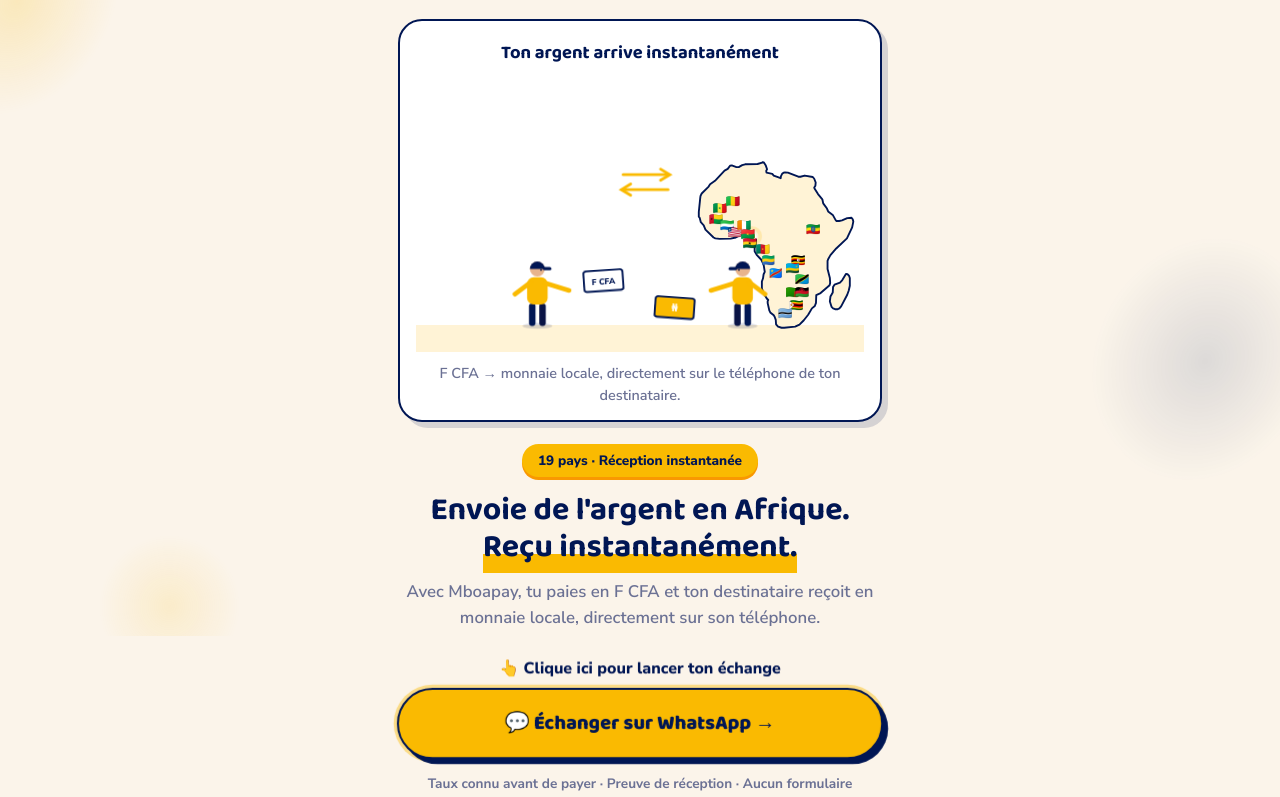
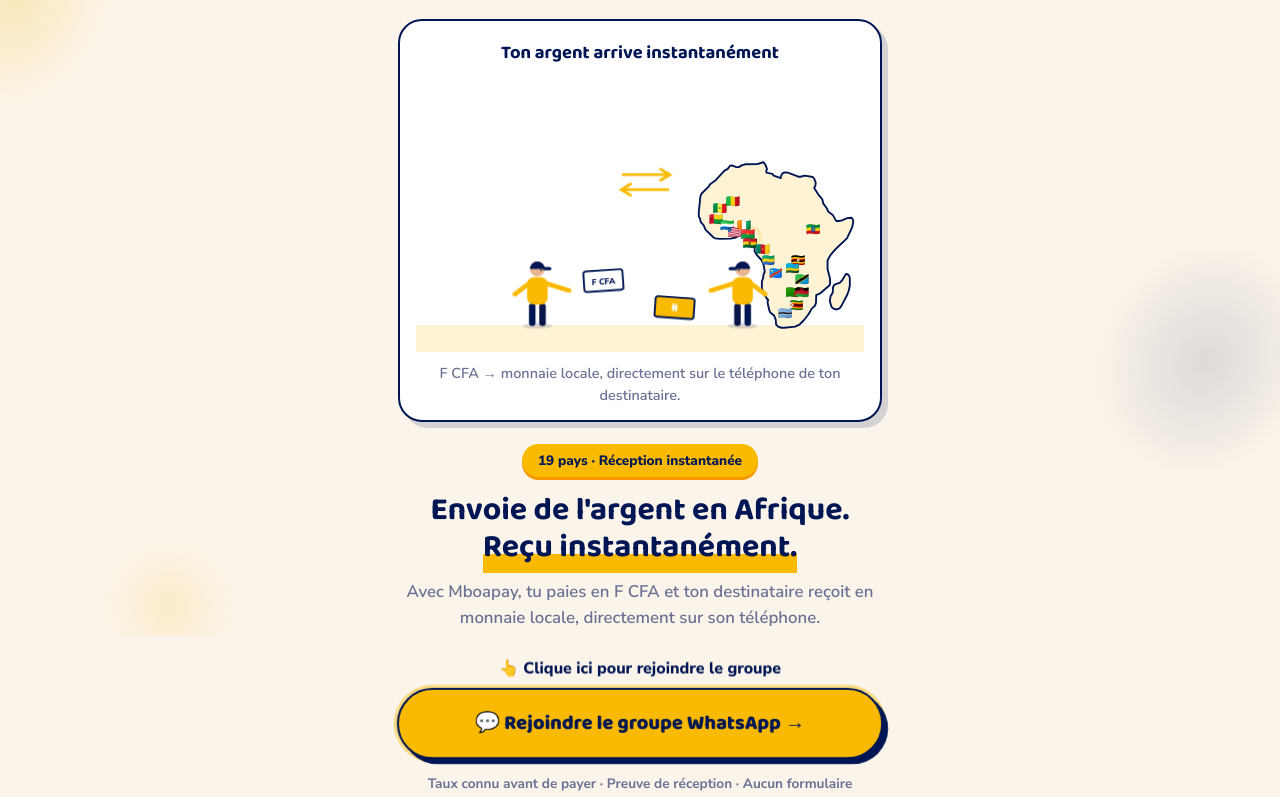
Before and after one commit to amamoudou96-lab/groupe-whatsapp-import, a plain HTML site: page index.html in a window 1280 px wide. Shown: the part 164-961 px from the top of the page. Drawn offline with Linux system fonts and the light colour scheme.

Commit message:
Mboapay : le bouton WhatsApp mène au groupe WhatsApp au lieu du numéro privé

```diff
--- a/index.html
+++ b/index.html
@@ -207,8 +207,8 @@ src="https://www.facebook.com/tr?id=1828137934892724&ev=PageView&noscript=1"
     <h1>Envoie de l'argent en Afrique. <span class="souligne">Reçu instantanément.</span></h1>
     <p class="sous-titre">Avec Mboapay, tu paies en F CFA et ton destinataire reçoit en monnaie locale, directement sur son téléphone.</p>
 
-    <p class="indice">👆 Clique ici pour lancer ton échange</p>
-    <a class="btn-groupe" href="https://wa.me/2347074092831?text=Bonjour%20Mboapay%2C%20je%20veux%20envoyer%20de%20l%27argent%20en%20Afrique.">💬 Échanger sur WhatsApp →</a>
+    <p class="indice">👆 Clique ici pour rejoindre le groupe</p>
+    <a class="btn-groupe" href="https://chat.whatsapp.com/JfCgMYlIEjhK8X2BuQe5eY">💬 Rejoindre le groupe WhatsApp →</a>
     <p class="rassure">Taux connu avant de payer · Preuve de réception · Aucun formulaire</p>
 
 <div class="drapeaux">
```
